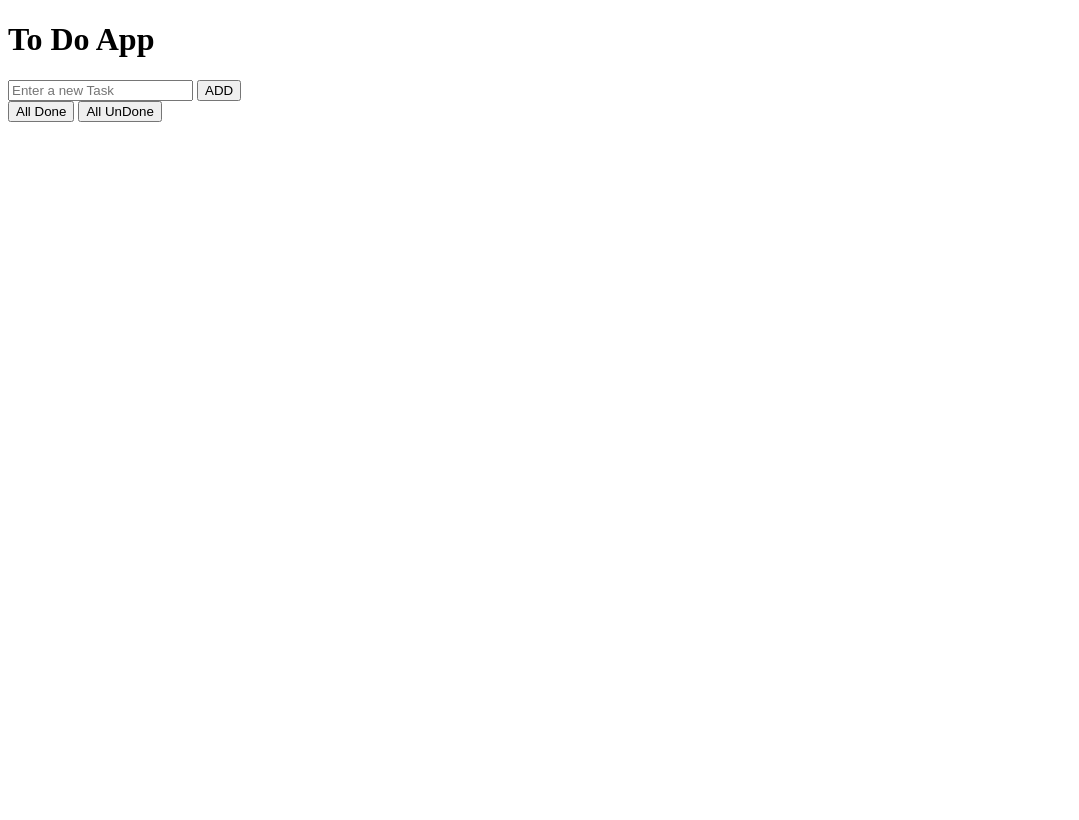
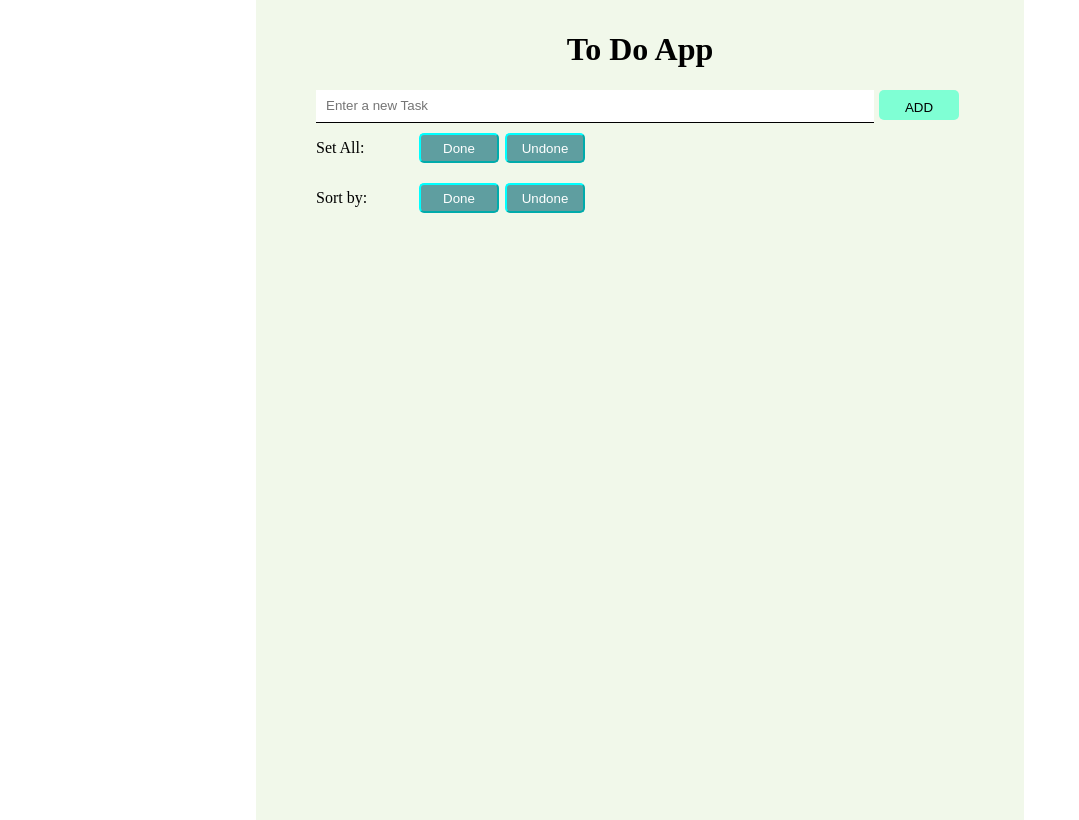
Before and after one commit to japocoinyenhoang/ToDo_vue, a plain HTML site: page index.html in a window 1280 px wide. Shown: the whole page, without its empty margins (0-1079 px from the left). Drawn offline with nearby package versions, Linux system fonts and the light colour scheme.

Commit message:
styles added

```diff
--- a/app.css
+++ b/app.css
@@ -1,7 +1,78 @@
+/* -- Common -- */
+body {
+  height: 100vh;
+  margin: 0 20%;
+  text-align: center;
+}
 
-li{
+ul,
+li {
   list-style: none;
+  padding: 0;
+  margin: 0;
 }
+
+.wrapper {
+  height: 100vh;
+  padding: 10px 60px;
+  background-color: rgb(241, 248, 234);
+}
+
+/* -- ADD TODO task -- */
+.add__container {
+  width: 100%;
+  display: flex;
+  justify-content: space-between;
+}
+
+.add__input {
+  flex-grow: 1;
+  height: 30px;
+  padding-left: 10px;
+  border-style: none;
+  border-bottom: 1px solid black;
+}
+
+/* --buttons format --*/
+.btn-section__container {
+  display: flex;
+  align-items: baseline;
+}
+
+.btn-section__text {
+  width: 100px;
+  text-align: start;
+}
+
+.btn,
+.add__btn {
+  width: 80px;
+  height: 30px;
+  margin: 5px 3px;
+}
+
+.btn {
+  background-color: cadetblue;
+  border-color: cyan;
+  border-radius: 5px;
+  color: white;
+}
+
+.add__btn,
+.task__btn {
+  background-color: aquamarine;
+  padding: 10px 5px;
+  margin: 0 5px;
+  border-radius: 5px;
+  border: none;
+}
+
+.task__container {
+  display: flex;
+  justify-content: space-between;
+  padding-bottom: 10px;
+}
+
 .done {
   text-decoration: line-through;
 }
--- a/app.js
+++ b/app.js
@@ -32,6 +32,14 @@ const app = new Vue({
       this.tasks.splice(index, 1);
     },
 
+    sortUndone () {
+      this.tasks.sort((a,b) => a.done > b.done ? 1 : -1);
+    },
+
+    sortDone () {
+      this.tasks.sort((a,b) => a.done < b.done ? 1 : -1);
+    },
+
     allDone() {
       this.tasks.forEach((task) => {
         task.done = true;
@@ -48,5 +56,5 @@ const app = new Vue({
       this.task = this.tasks[index].name;
       this.editedTask = index;
     },
-  },
+  }
 });
--- a/index.html
+++ b/index.html
@@ -9,26 +9,36 @@
     <title>GiGster´s ToDo App</title>
   </head>
   <body>
-    <main id="app">
+    <main id="app" :class="'wrapper'">
       <h1>{{title}}</h1>
-      <form >
-        <input
-          v-model="task"
-          type="text"
+      <form :class="'add__container'" >
+        <input v-model="task" type="text" :class="'add__input'" placeholder="Enter a new Task" />
+        <button type="submit" name="button" @click.prevent="addTask" :class="'add__btn'">
+          ADD
+        </button>
+      </form>
 
-          placeholder="Enter a new Task"
-        />
-        <button type="submit" name="button" @click.prevent="addTask">ADD</button>
-      </form>
-      <button @click="allDone" type="button" name="button">All Done</button>
-      <button @click="allUnDone" type="button" name="button">All UnDone</button>
+      <div :class="'btn-section__container'">
+        <p :class="'btn-section__text'">Set All:</p>
+        <button @click="allDone" type="button" name="button" :class="'btn'">Done</button>
+        <button @click="allUnDone" type="button" name="button" :class="'btn'">Undone</button>
+      </div>
+      <div :class="'btn-section__container'">
+        <p :class="'btn-section__text'">Sort by:</p>
+        <button @click="sortDone" type="button" name="button" :class="'btn'">Done</button>
+        <button @click="sortUndone" type="button" name="button" :class="'btn'">Undone</button>
+      </div>
+
       <ul>
-        <li v-for="(task, index) in tasks" :key="index">
-          <input type="checkbox" v-model="task.done"/>
-          <span :class="{'done': task.done}">{{task.name}}</span>
-          <button @click="removeTask(index)">REMOVE</button>
-          <button @click="editTask(index)">EDIT</button>
-
+        <li v-for="(task, index) in tasks" :key="index" :class="'task__container'">
+          <div :class="'task-item'">
+            <input type="checkbox" v-model="task.done" />
+            <span :class="{'done': task.done}">{{task.name}}</span>
+          </div>
+           <div :class="'task-btn__container'">
+            <button @click="removeTask(index)" :class="'task__btn'">REMOVE</button>
+            <button @click="editTask(index)" :class="'task__btn'">EDIT</button>
+          </div>
         </li>
       </ul>
     </main>
```
